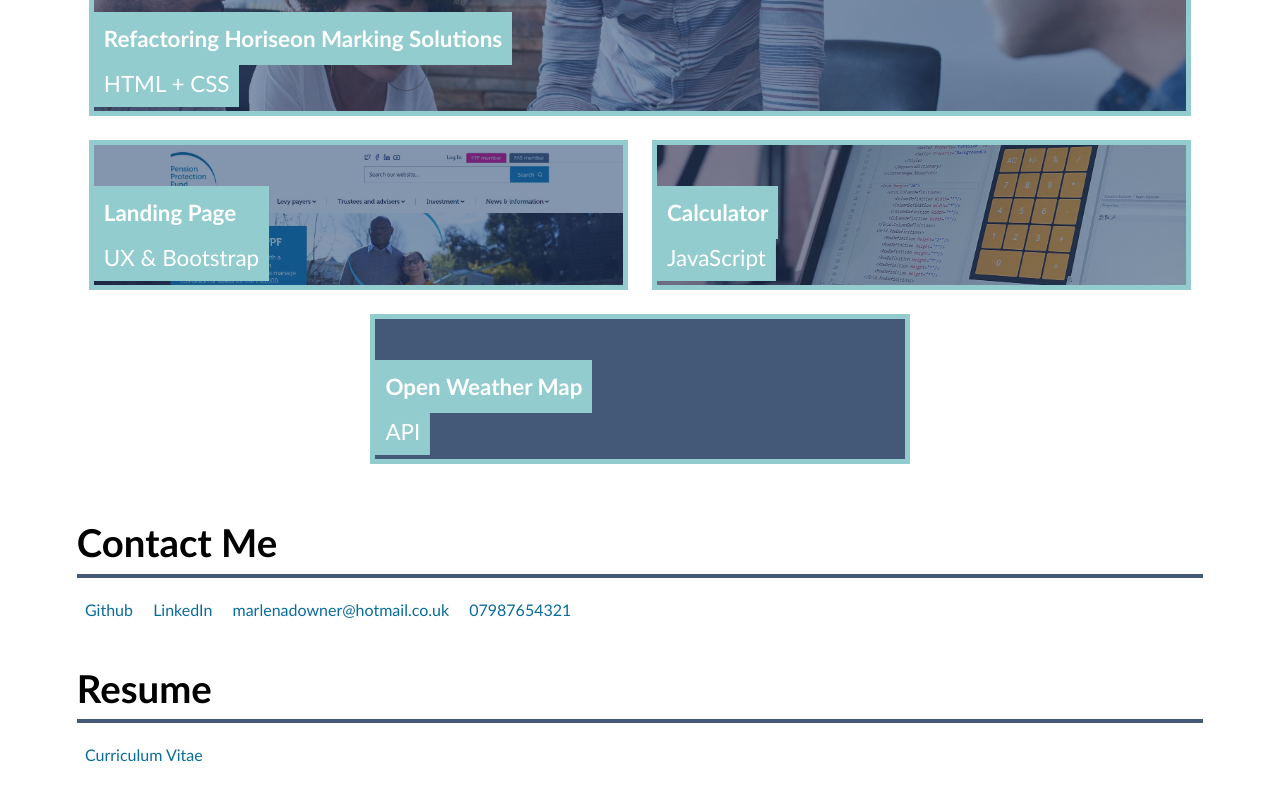
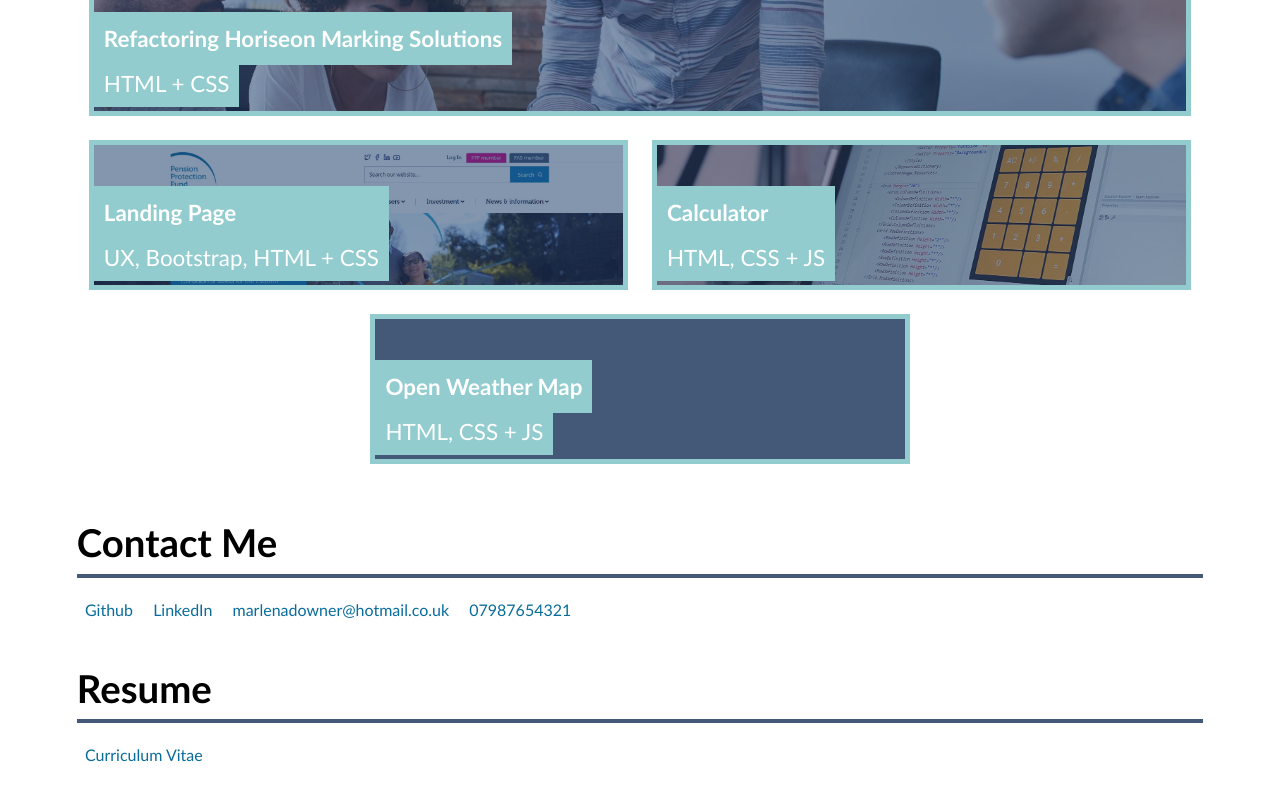
Before and after one commit to MarlenaDowner/personal-portfolio, a plain HTML site: page index.html in a window 1280 px wide. Shown: the part 1127-1927 px from the top of the page. Drawn offline with Linux system fonts and the light colour scheme; files whose address does not match are found by name.

```diff
--- a/index.html
+++ b/index.html
@@ -54,19 +54,19 @@
         <a href="" class="flex-item Landing">
           <div>
             <h3>Landing Page</h3>
-            <span>UX & Bootstrap</span>
+            <span>UX, Bootstrap, HTML + CSS</span>
           </div>
         </a>
         <a href=""class="flex-item Calculator">
           <div>
             <h3>Calculator</h3>
-            <span>JavaScript</span>
+            <span>HTML, CSS + JS</span>
           </div>
         </a>
         <a href=""class="flex-item Weather">
           <div>
             <h3>Open Weather Map</h3>
-            <span>API</span>
+            <span>HTML, CSS + JS</span>
           </div>
         </a>
       </div>
```
Also changed, not shown: 1 other file.
